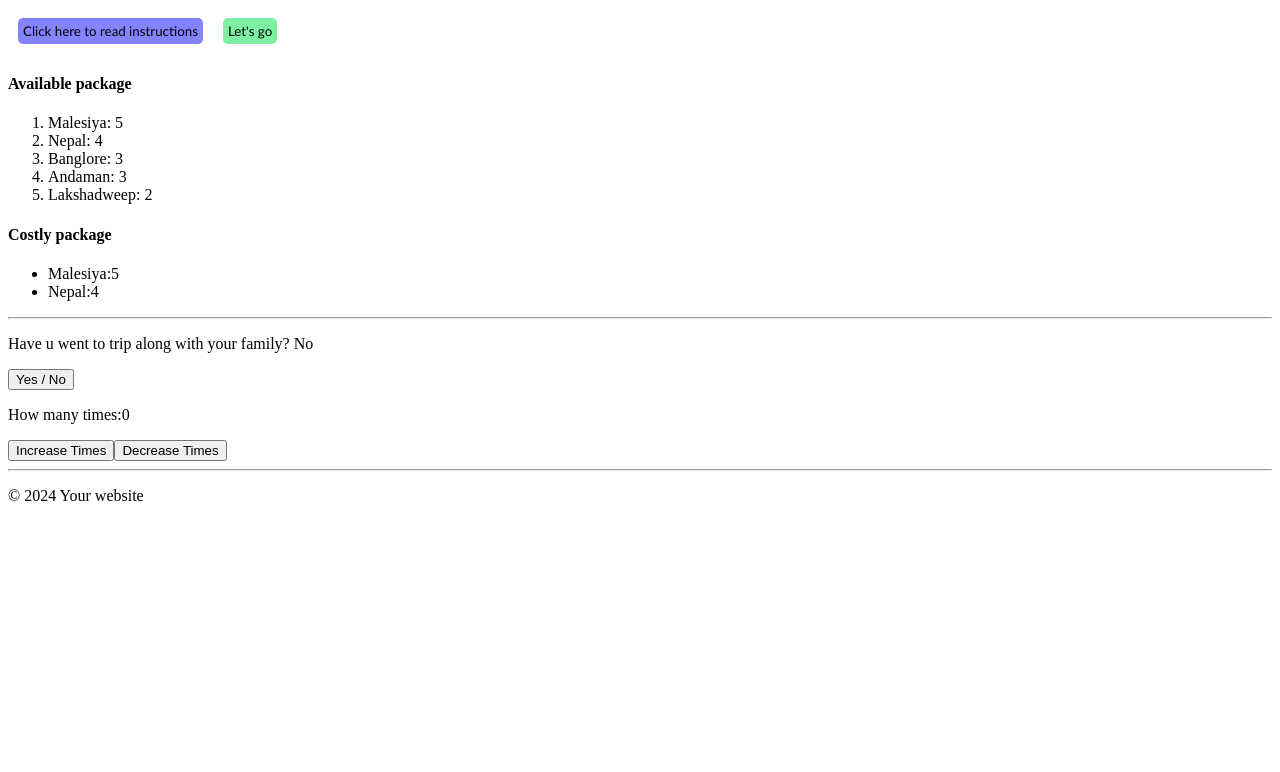
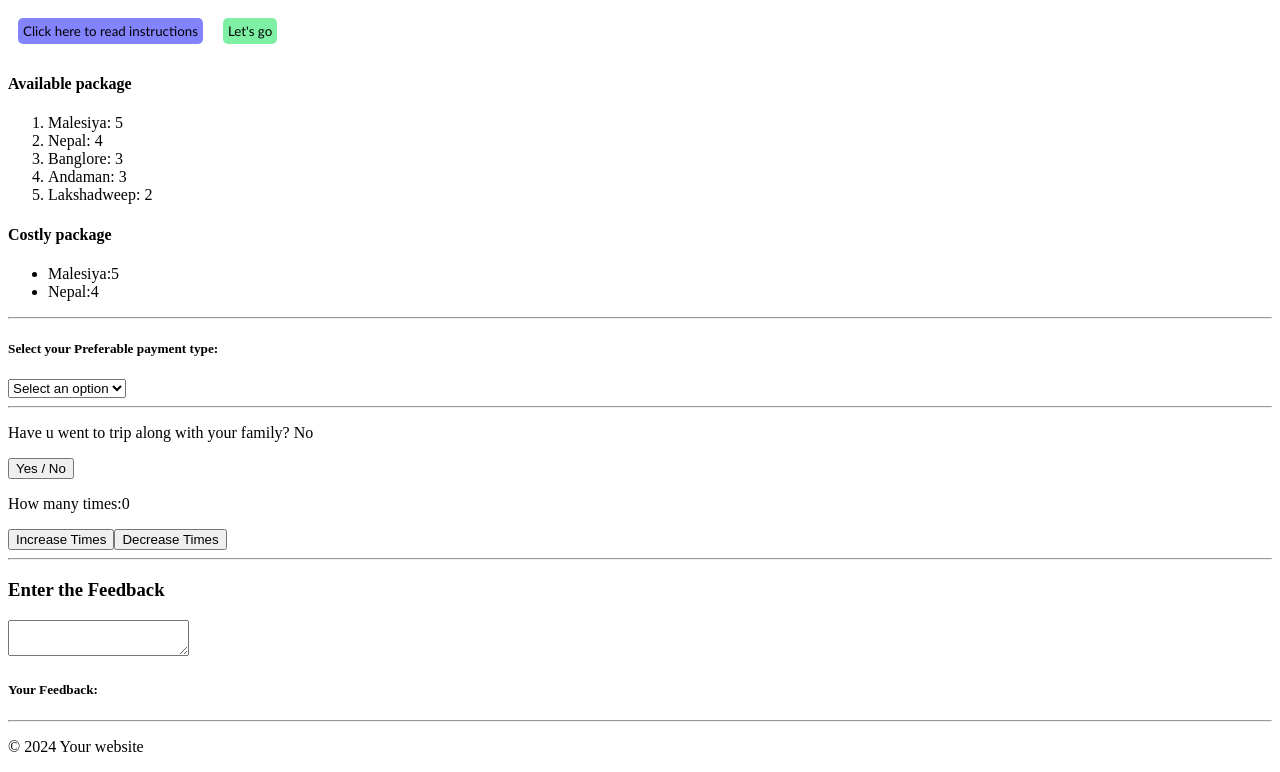
Before and after one commit to Kavana-navada/React-Learning, a React (Vite) app: page / in a window 1280 px wide. Shown: the part 1010-1782 px from the top of the page. Before the commit the page ends 1531 px from the top, so only its background shows below. Built offline with nearby package versions, Linux system fonts and the light colour scheme.

Commit message:
used onChange event

```diff
--- a/src/App.jsx
+++ b/src/App.jsx
@@ -6,6 +6,8 @@ import Contact from "./Contact.jsx";
 import UserGreeting from "./UserGreeting.jsx";
 import {LocationList, CostlyList} from "./LocationList.jsx";
 import PlayTime from "./PlayTime.jsx";
+import Feedback from "./Feedback.jsx";
+import Payment from "./Payment.jsx";
 function App() {
      const locationDetails=[{id:1,name:'Banglore', days:3},
           {id:2,name:'Lakshadweep',days:2},
@@ -25,7 +27,10 @@ function App() {
                <LocationList items={locationDetails} category="Available package"/>
                <CostlyList items={locationDetails} category="Costly package"/>
                <hr />
+               <Payment />
                <PlayTime />
+               <hr />
+               <Feedback />
                <Footer />
           </>
  );
--- a/src/Card.jsx
+++ b/src/Card.jsx
@@ -1,12 +1,17 @@
 import travelPic from "./assets/travel.jpg"
 function Card(){
     return(
+        <>
         <div className="card">
             <img src={travelPic} alt="masaladosa" className="cardImg"></img>
             <h2 className="card-title"> Go Travel!!</h2>
             <p className="card-text">Before you run out of time</p>
 
         </div>
+        <div className="card">
+
+        </div>
+        </>
 
     );
 
--- /dev/null
+++ b/src/Feedback.jsx
@@ -0,0 +1,18 @@
+import React, { useState } from "react";
+function Feedback(){
+    const [userFeedback,setUserFeedback]=useState("");
+    function handleFeedbackChange(event){
+        setUserFeedback(event.target.value);
+    }
+    return(
+
+            <div>
+                <h3>Enter the Feedback</h3>
+                <textarea onChange={handleFeedbackChange}></textarea>
+                <h5>Your Feedback:</h5>
+                <p>{userFeedback}</p>
+            </div>
+
+    );
+}
+export default Feedback;
--- /dev/null
+++ b/src/Payment.jsx
@@ -0,0 +1,24 @@
+import React,{useState} from "react";
+
+function Payment(){
+    const [payment,SetPayment]=useState("");
+
+    function handlePayment(event){
+        SetPayment(event.target.value);
+    }
+    return(
+        <div>
+            <h5>Select your Preferable payment type:{payment}</h5>
+            <select value={payment} onChange={handlePayment}>
+                <option value="">Select an option</option>
+                <option value="upi">UPI</option>
+                <option value="phonepe">PhonePe</option>
+                <option value="googlepay">Google Pay</option>
+                <option value="Cash">Cash</option>
+            </select>
+            <hr />
+        </div>
+
+    );
+}
+export default Payment;
```
Also changed, not shown: src/ColorPicker.jsx (added, +7 -0 lines).
